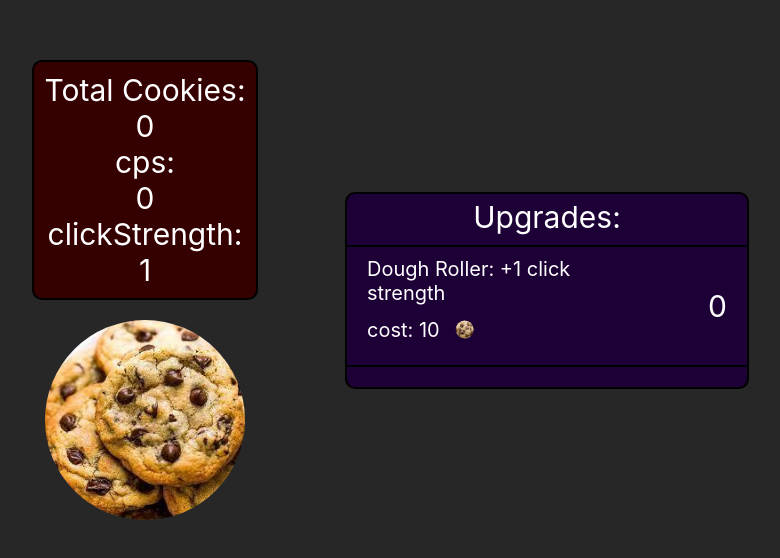
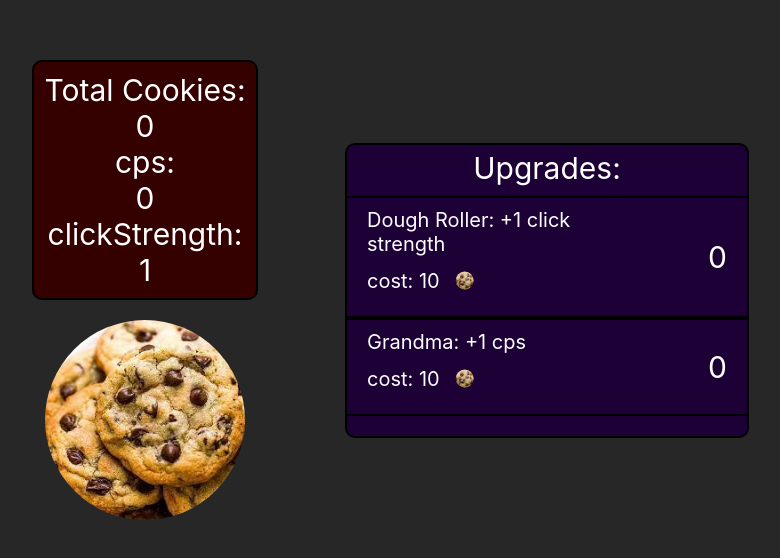
Before and after one commit to DrewAMSD/cookie-clicker, a React (Create React App) app: page /CookiePage in a window 1280 px wide. Shown: the part 110-668 px from the top of the page, without its empty margins (293-1073 px from the left). Built offline with nearby package versions, Linux system fonts and the light colour scheme.

Commit message:
Upgrade Item function, interval for cps

```diff
--- a/src/pages/CookiePage.css
+++ b/src/pages/CookiePage.css
@@ -56,7 +56,7 @@
   margin-bottom: 10px;
 }
 
-.clickStrengthUpgrade-container {
+.upgradeItem-container {
   display: flex;
   flex-direction: row;
   border: 2px solid rgb(0, 0, 0);
@@ -66,17 +66,17 @@
   cursor: pointer;
 }
 
-.clickStrengthUpgrade-container:hover {
+.upgradeItem-container:hover {
   opacity: 0.7;
   background-color: rgb(38, 0, 73);
 }
 
-.clickStrengthUpgrade-container:active {
+.upgradeItem-container:active {
   opacity: 0.7;
   background-color: rgb(64, 0, 124);
 }
 
-.clickStrengthUpgrade-textcost-container {
+.upgradeItem-textcost-container {
   display: flex;
   flex-direction: column;
   justify-content: left;
@@ -85,7 +85,7 @@
   font-size: 20px;
 }
 
-.clickStrengthUpgrade-cost {
+.upgradeItem-cost {
   display: flex;
   flex-direction: row;
   align-items: center;
@@ -96,7 +96,7 @@
   clip-path: inset(16px 16px 16px 16px round 50%);
 }
 
-.clickStrengthUpgrade-num-owned {
+.upgradeItem-num-owned {
   display: flex;
   justify-content: right;
   align-items: center;
--- a/src/pages/CookiePage.jsx
+++ b/src/pages/CookiePage.jsx
@@ -1,4 +1,4 @@
-import React, { useState } from "react";
+import React, { useEffect, useState } from "react";
 import "./CookiePage.css";
 import cookieImage from "../images/cookie.jpg";
 import cookieImage2 from "../images/cookie2.jpg";
@@ -7,8 +7,28 @@ export default function CookiePage() {
   const [cookies, setCookies] = useState(0);
   const [cps, setCps] = useState(0);
   const [clickStrength, setClickStrength] = useState(1);
-  const [doughRoller, setDoughRoller] = useState({cost: 10,
-    numOwned: 0});
+  const [doughRoller, setDoughRoller] = useState({
+    cost: 10,
+    numOwned: 0,
+    strength: 1,
+  });
+  const [grandma, setGrandma] = useState({
+    cost: 10,
+    numOwned: 0,
+    strength: 1,
+  });
+
+  useEffect(() => {
+    const interval = setInterval(() => {
+      setCookies((prevCookies) => {
+        const newCookies = prevCookies + cps;
+        return newCookies;
+      });
+    }, 1000);
+    return () => {
+      clearInterval(interval);
+    };
+  }, [cps]);
 
   const CookieStats = () => {
     return (
@@ -23,13 +43,7 @@ export default function CookiePage() {
     );
   };
 
-  const CookieClicked = () => {
-    setCookies((prevCookies) => {
-      const newCookies = prevCookies + clickStrength;
-      return newCookies;
-    });
-  };
-
+  /*Clickable Cookie on Screen, main image*/
   const Cookie = (props) => {
     return (
       <img
@@ -41,34 +55,22 @@ export default function CookiePage() {
     );
   };
 
-  const ClickStrengthUpgradeClicked = () => {
-    if (cookies >= doughRoller.cost) {
-      setCookies((prevCookies) => {
-        const newCookies = prevCookies - doughRoller.cost;
-        return newCookies;
-      });
-      setDoughRoller((prevDoughRoller) => {
-        const newDoughRoller = {cost: Math.round(prevDoughRoller.cost * 2.3),
-        numOwned: prevDoughRoller.numOwned + 1}
-        return newDoughRoller;
-      });
-      setClickStrength(prevClickStrength => {
-        const newClickStrength = prevClickStrength + 1;
-        return newClickStrength;
-      })
-    }
+  const CookieClicked = () => {
+    setCookies((prevCookies) => {
+      const newCookies = prevCookies + clickStrength;
+      return newCookies;
+    });
   };
 
-  const ClickStrengthUpgrade = (props) => {
+  /*Items in the Upgrade Menu*/
+  const UpgradeItem = (props) => {
     return (
       <>
-        <div onClick={props.onClick} className="clickStrengthUpgrade-container">
-          <div className="clickStrengthUpgrade-textcost-container">
-            <div className="clickStrengthUpgrade-text">
-              Dough Roller: +1 click strength
-            </div>
-            <div className="clickStrengthUpgrade-cost">
-              <div>cost: {doughRoller.cost}</div>
+        <div onClick={props.onClick} className="upgradeItem-container">
+          <div className="upgradeItem-textcost-container">
+            <div className="upgradeItem-text">{props.itemInfo}</div>
+            <div className="upgradeItem-cost">
+              <div>cost: {props.upgradeItem.cost}</div>
               <img
                 className="cookie-picture2"
                 src={cookieImage2}
@@ -76,10 +78,55 @@ export default function CookiePage() {
               ></img>
             </div>
           </div>
-          <div className="clickStrengthUpgrade-num-owned">{doughRoller.numOwned}</div>
+          <div className="upgradeItem-num-owned">
+            {props.upgradeItem.numOwned}
+          </div>
         </div>
       </>
     );
+  };
+
+  /*click event for each upgrade item*/
+  const DoughRollerClicked = () => {
+    if (cookies >= doughRoller.cost) {
+      setCookies((prevCookies) => {
+        const newCookies = prevCookies - doughRoller.cost;
+        return newCookies;
+      });
+      setDoughRoller((prevDoughRoller) => {
+        const newDoughRoller = {
+          ...prevDoughRoller,
+          cost: Math.round(prevDoughRoller.cost * 2.15),
+          numOwned: prevDoughRoller.numOwned + 1,
+        };
+        return newDoughRoller;
+      });
+      setClickStrength((prevClickStrength) => {
+        const newClickStrength = prevClickStrength + 1;
+        return newClickStrength;
+      });
+    }
+  };
+
+  const GrandmaClicked = () => {
+    if (cookies >= grandma.cost) {
+      setCookies((prevCookies) => {
+        const newCookies = prevCookies - grandma.cost;
+        return newCookies;
+      });
+      setGrandma((prevGrandma) => {
+        const newGrandma = {
+          ...prevGrandma,
+          cost: Math.round(prevGrandma.cost * 2.15),
+          numOwned: prevGrandma.numOwned + 1,
+        };
+        return newGrandma;
+      });
+      setCps((prevCps) => {
+        const newCps = prevCps + 1;
+        return newCps;
+      });
+    }
   };
 
   return (
@@ -91,7 +138,16 @@ export default function CookiePage() {
         </div>
         <div className="cookie-upgrades">
           <div className="cookie-upgrades-text">Upgrades:</div>
-          <ClickStrengthUpgrade onClick={ClickStrengthUpgradeClicked} />
+          <UpgradeItem
+            upgradeItem={doughRoller}
+            itemInfo={"Dough Roller: +1 click strength"}
+            onClick={DoughRollerClicked}
+          />
+          <UpgradeItem
+            upgradeItem={grandma}
+            itemInfo={"Grandma: +1 cps"}
+            onClick={GrandmaClicked}
+          />
         </div>
       </div>
     </>
```
